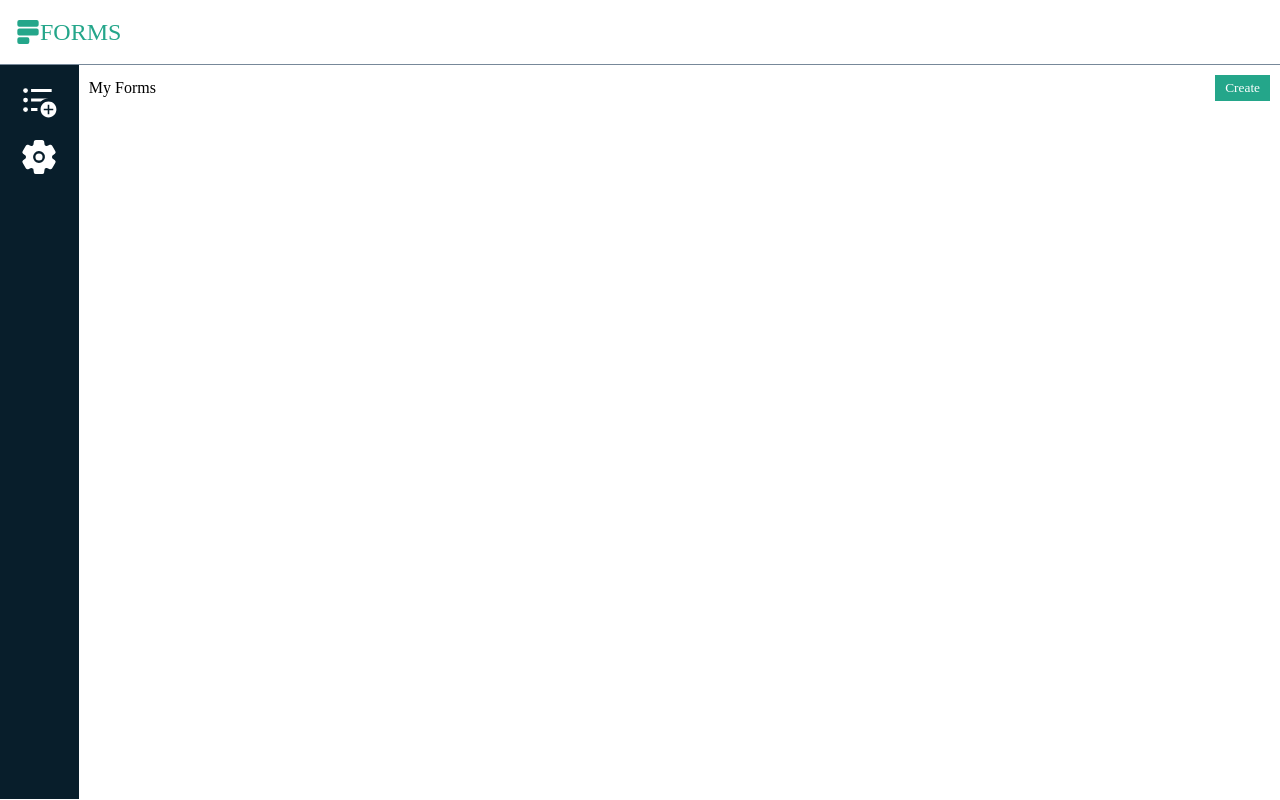
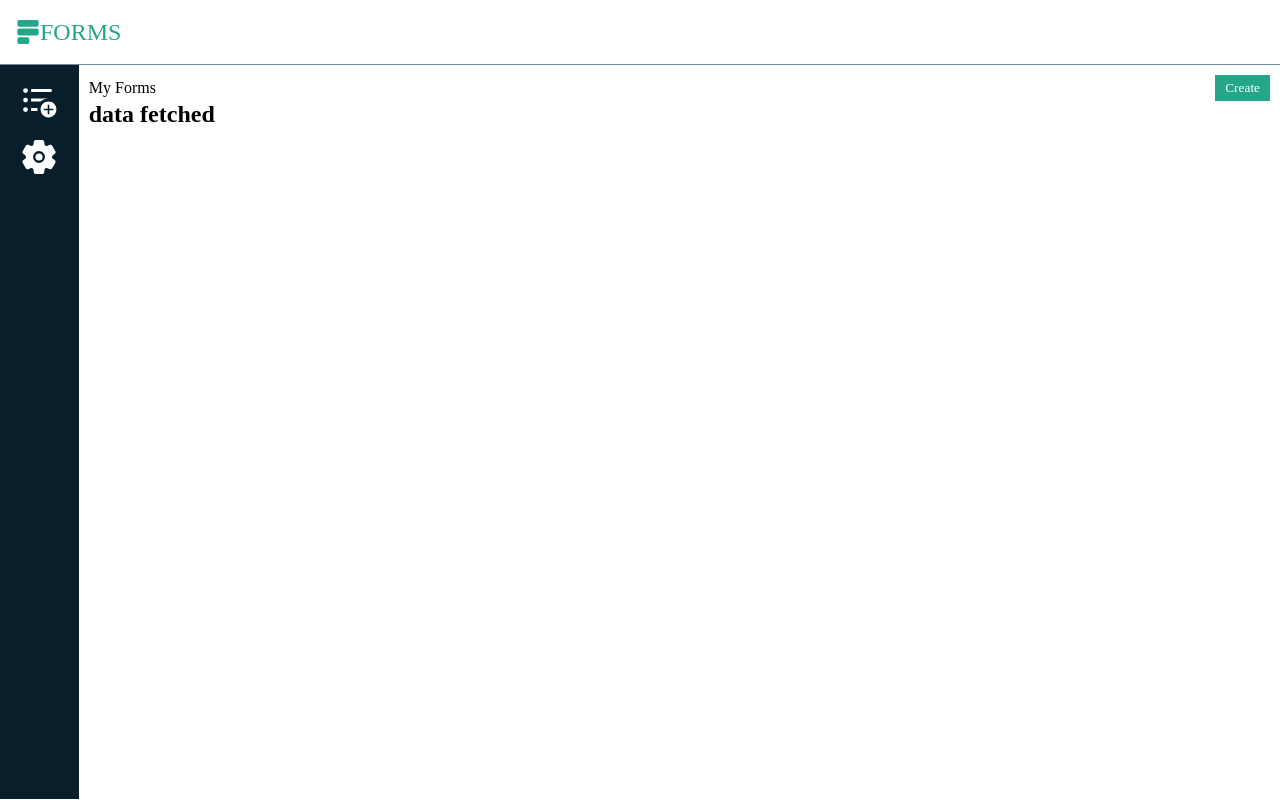
Before and after one commit to raul86100/form-creator, a React (Create React App) app: page /user in a window 1280 px wide. Built offline with nearby package versions, Linux system fonts and the light colour scheme; no server answers.

Commit message:
get all apim done

```diff
--- a/package.json
+++ b/package.json
@@ -3,6 +3,7 @@
   "version": "0.1.0",
   "private": true,
   "dependencies": {
+    "@tanstack/react-query": "^5.51.24",
     "@testing-library/jest-dom": "^5.17.0",
     "@testing-library/react": "^13.4.0",
     "@testing-library/user-event": "^13.5.0",
--- /dev/null
+++ b/src/appSlice/index.jsx
@@ -0,0 +1,7 @@
+import axios from "axios";
+import { apiConstant } from "../constant/apiConatant";
+
+export const fetchAllFrom = async () => {
+  const data = await axios.get(apiConstant.getAllForm);
+  return data?.data?.data;
+};
--- a/src/constant/apiConatant.js
+++ b/src/constant/apiConatant.js
@@ -1,4 +1,5 @@
-const BaseUrl="http://192.168.201.71:5050/user/";
+const BaseUrl="http://localhost:5050/user/";
 export const apiConstant={
 saveForm:BaseUrl+"create-form",
+getAllForm:BaseUrl+"getallform"
 }
--- a/src/feature/listout/index.jsx
+++ b/src/feature/listout/index.jsx
@@ -2,13 +2,26 @@ import React from "react";
 import "./index.scss";
 import SimpleBtn from "../../compound/Buttons/simpleBtn";
 import { useNavigate } from "react-router-dom";
+import { useQuery } from "@tanstack/react-query";
+import { fetchAllFrom } from "../../appSlice";
 
 export const CRM = () => {
-  const navigate=useNavigate();
+  const navigate = useNavigate();
+  const { data, isLoading, error } = useQuery({
+    queryKey: ["getallform"],
+    queryFn: fetchAllFrom,
+  });
+  console.log(data);
   return (
-    <div className="crm">
-      My Forms
-      <SimpleBtn title={"Create"} callback={()=>navigate('/user/creator')}/>
+    <div>
+      <div className="crm">
+        My Forms
+        <SimpleBtn
+          title={"Create"}
+          callback={() => navigate("/user/creator")}
+        />
+      </div>
+      {isLoading ? "loading" : <h2>data fetched</h2>}
     </div>
   );
 };
--- a/src/index.js
+++ b/src/index.js
@@ -3,11 +3,15 @@ import ReactDOM from 'react-dom/client';
 import './index.css';
 import App from './App';
 import reportWebVitals from './reportWebVitals';
+import { QueryClient, QueryClientProvider } from '@tanstack/react-query';
 
 const root = ReactDOM.createRoot(document.getElementById('root'));
+const queryClient = new QueryClient();
 root.render(
   <React.StrictMode>
+     <QueryClientProvider client={queryClient}>
     <App />
+    </QueryClientProvider>
   </React.StrictMode>
 );
 
```
Also changed, not shown: 1 other file (tests, documents, lock files or other folders).
